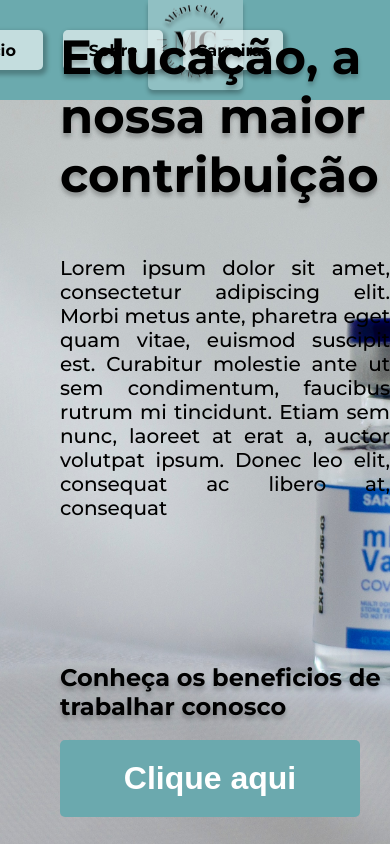
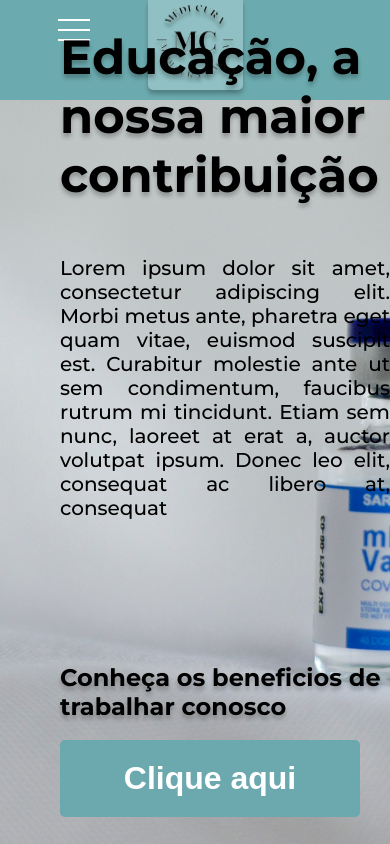
Before and after one commit to pedrovs3/Projeto-Medi-Cura, a plain HTML site: page Projeto-Medi-Cura/index.html in a window 390 px wide. Drawn offline with Linux system fonts and the light colour scheme.

Commit message:
Add files via upload

```diff
--- a/Projeto-Medi-Cura/assets/css/header.css
+++ b/Projeto-Medi-Cura/assets/css/header.css
@@ -89,3 +89,33 @@ ul li a:hover::after{
     border-radius: 0px 0px 5px 5px;
     padding: 2px;
 }
+
+.mobile-menu{
+    display: none;
+    cursor: pointer;
+}
+
+.mobile-menu div{
+    width: 32px;
+    height: 2px;
+    background: #fff;
+    margin: 8px;
+    transition: 0.3s;
+}
+
+ @media (max-width: 868px){
+    body{
+        overflow-x: hidden;
+    }
+    .flex-menu li{
+        margin-left: 0;
+        opacity: 0;
+    }
+    .mobile-menu{
+        display: block;
+    }
+    .cabecalho{
+        padding: 0;
+    }
+
+}
--- a/Projeto-Medi-Cura/assets/css/main.css
+++ b/Projeto-Medi-Cura/assets/css/main.css
@@ -61,6 +61,8 @@ main{
     font-weight: bolder;
 }
 
-@media (max-width: 800px){
+@media(max-width: 768px){
+    body{
 
+    }
 }
--- a/Projeto-Medi-Cura/index.html
+++ b/Projeto-Medi-Cura/index.html
@@ -19,6 +19,11 @@
         <img class="logo" src="./assets/img/logo.png" alt="Logo Médi cura">
 
         <nav class="flex-menu">
+            <div class="mobile-menu">
+                <div class="line1"></div>
+                <div class="line2"></div>
+                <div class="line3"></div>
+            </div>
             <ul>
                 <li>
                     <a href="#">Início</a>
```
